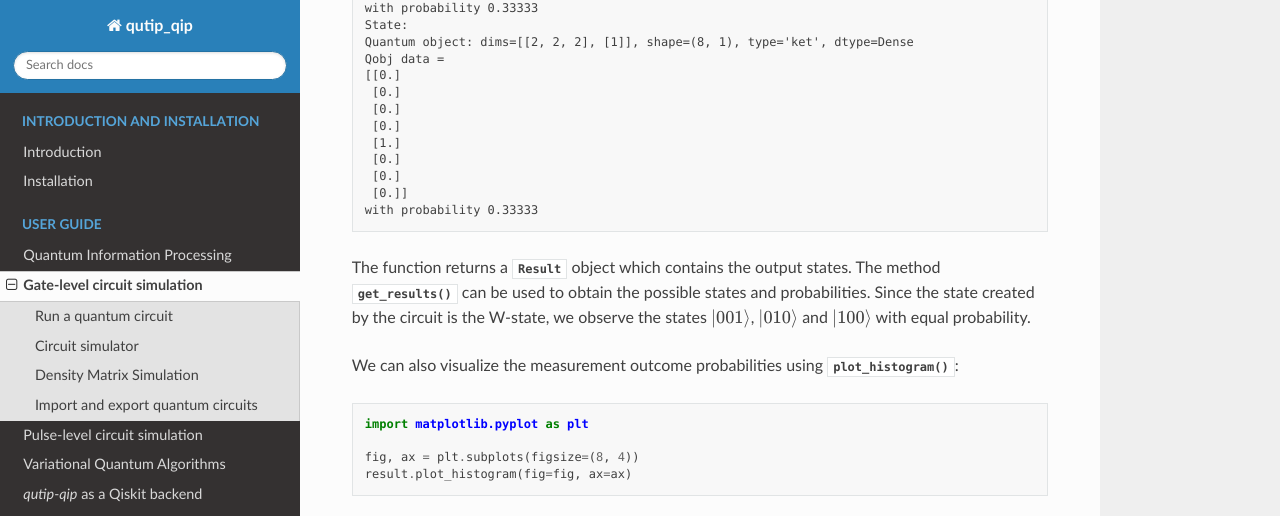
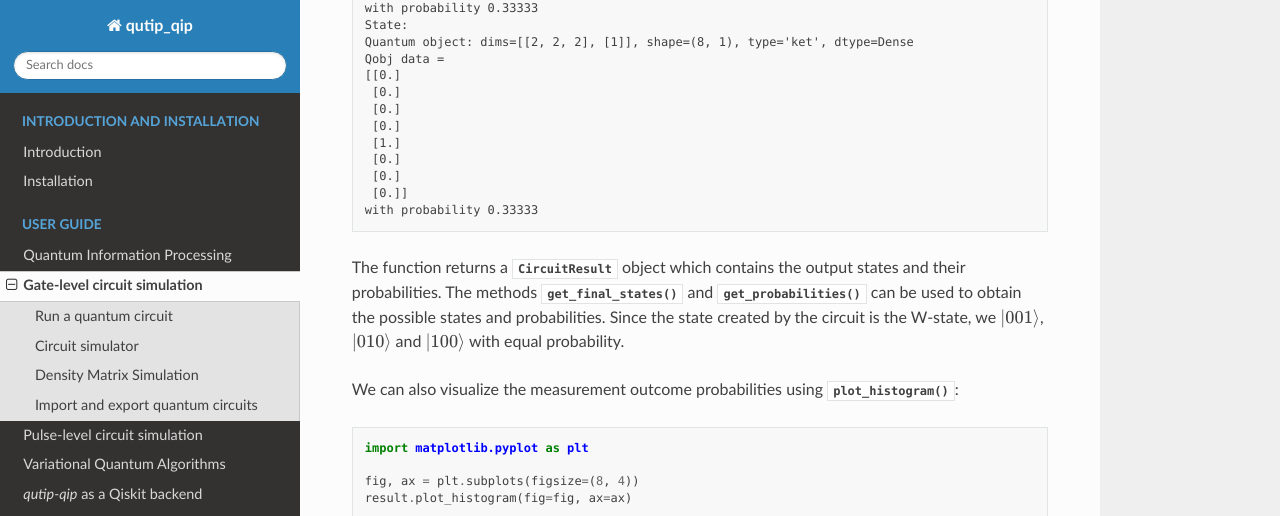
Before and after one commit to qutip/qutip-qip, a Sphinx documentation site: the page built from doc/source/qip-simulator.rst, in a window 1280 px wide and 900 px high, scrolled down 2290 px, cut to the strip 0-516 px from the top of the window. Built offline with Sphinx 7.4.7 and the Read the Docs theme 3.1.0, drawn with Linux system fonts in a browser that asks for light colours; pages that are not in the unit, such as notebooks, are missing from menus.

Commit message:
Update doc/source/qip-simulator.rst
Co-authored-by: Copilot <175728472+Copilot@users.noreply.github.com>

```diff
--- a/doc/source/qip-simulator.rst
+++ b/doc/source/qip-simulator.rst
@@ -158,10 +158,10 @@ function:
      [0.]]
     with probability 0.33333
 
-The function returns a :class:`~.Result` object which contains the output states.
-The method :meth:`~.Result.get_results` can be used to obtain the possible states
-and probabilities. Since the state created by the circuit is the W-state, we
-observe the states
+The function returns a :class:`~.CircuitResult` object which contains the output
+states and their probabilities. The methods :meth:`~.CircuitResult.get_final_states`
+and :meth:`~.CircuitResult.get_probabilities` can be used to obtain the possible
+states and probabilities. Since the state created by the circuit is the W-state, we
 :math:`\newcommand{\ket}[1]{\left|{#1}\right\rangle} \ket{001}`,
 :math:`\newcommand{\ket}[1]{\left|{#1}\right\rangle} \ket{010}` and
 :math:`\newcommand{\ket}[1]{\left|{#1}\right\rangle} \ket{100}`
```
